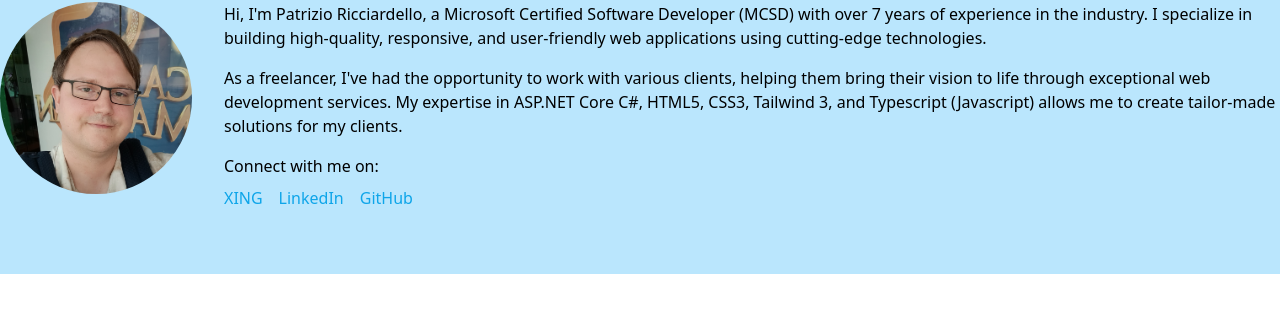
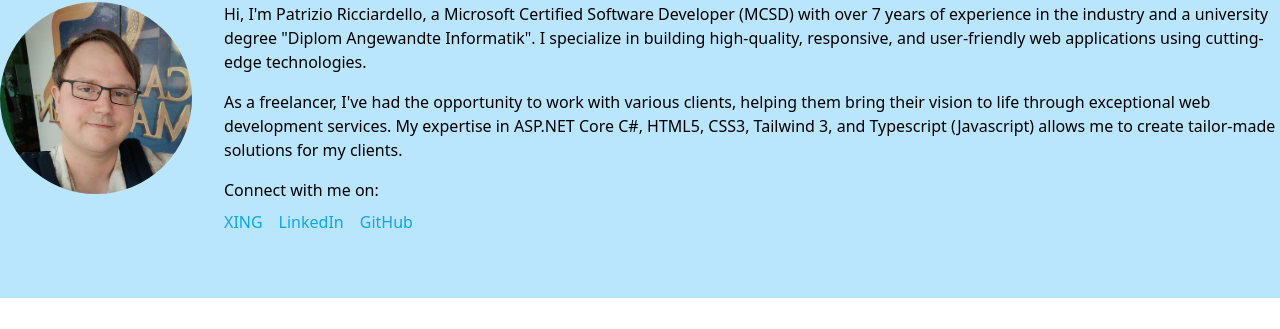
Before and after one commit to PatrizioR/RicciardelloPortfolioTailwind, a website: page wwwroot/index.html in a window 1280 px wide. Shown: the part 326-655 px from the top of the page. Drawn offline with Linux system fonts and the light colour scheme.

Commit message:
University degree added

```diff
--- a/wwwroot/index.html
+++ b/wwwroot/index.html
@@ -23,7 +23,7 @@
         <div class="flex items-start space-x-8">
             <img src="./images/photo.jpg" alt="Patrizio Ricciardello" class="w-48 h-48 rounded-full">
             <div>
-                <p class="mb-4">Hi, I'm Patrizio Ricciardello, a Microsoft Certified Software Developer (MCSD) with over 7 years of experience in the industry. I specialize in building high-quality, responsive, and user-friendly web applications using cutting-edge technologies.</p>
+                <p class="mb-4">Hi, I'm Patrizio Ricciardello, a Microsoft Certified Software Developer (MCSD) with over 7 years of experience in the industry and a university degree "Diplom Angewandte Informatik". I specialize in building high-quality, responsive, and user-friendly web applications using cutting-edge technologies.</p>
                 <p class="mb-4">As a freelancer, I've had the opportunity to work with various clients, helping them bring their vision to life through exceptional web development services. My expertise in ASP.NET Core C#, HTML5, CSS3, Tailwind 3, and Typescript (Javascript) allows me to create tailor-made solutions for my clients.</p>
                 <p>Connect with me on:</p>
                 <div class="flex space-x-4 mt-2">
```
